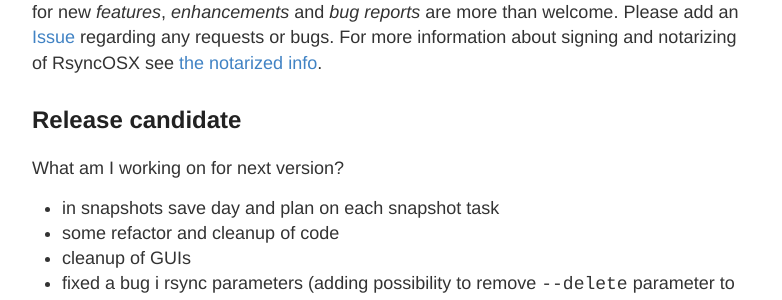
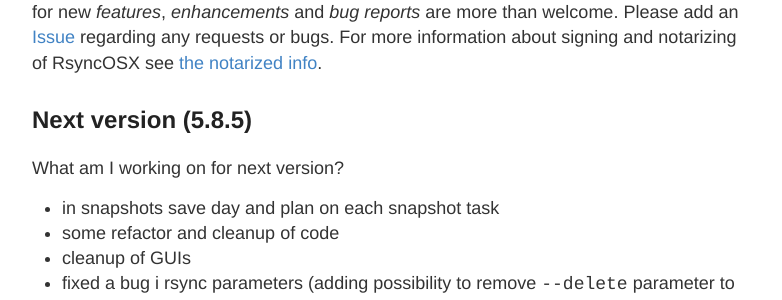
Before and after one commit to d2s/Documentation, a Jekyll site: the page built from _posts/2018-04-10-Changelog.md, in a window 1280 px wide and 900 px high. Shown: the part 252-552 px from the top of the window, without its empty margins (248-1030 px from the left). Built offline with Jekyll 4.4.1, drawn with Linux system fonts in a browser that asks for light colours.

Commit message:
Update 2018-04-10-Changelog.md

```diff
--- a/_posts/2018-04-10-Changelog.md
+++ b/_posts/2018-04-10-Changelog.md
@@ -5,7 +5,7 @@ permalink: Changelog
 ---
 I am using the application on a daily basis and it evolves during my own use. Suggestions for new *features*, *enhancements* and *bug reports* are more than welcome. Please add an [Issue](https://github.com/rsyncOSX/RsyncOSX/issues) regarding any requests or bugs. For more information about signing and notarizing of RsyncOSX see [the notarized info](/Notarized).
 
-## Release candidate
+## Next version (5.8.5)
 
 What am I working on for next version?
 
```
